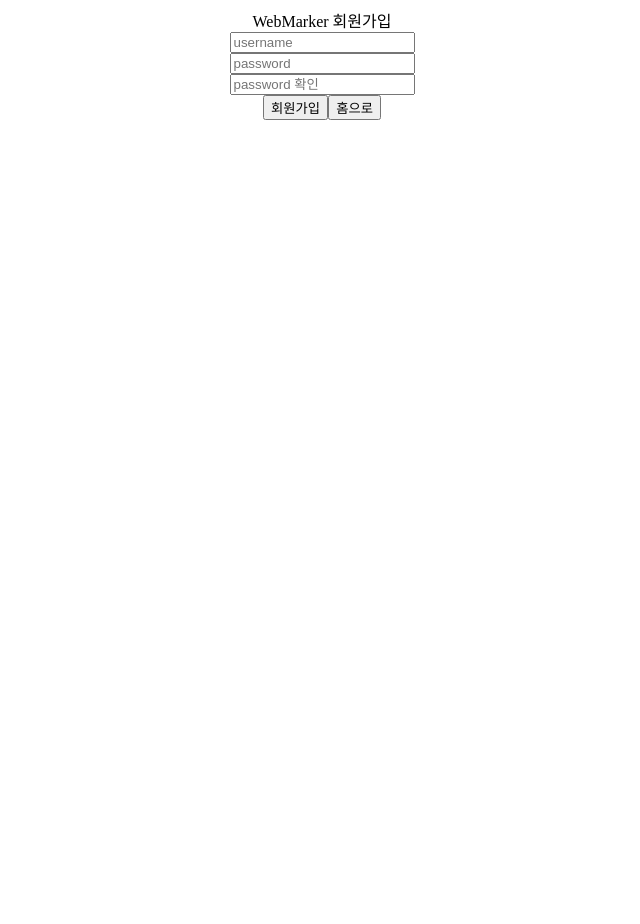
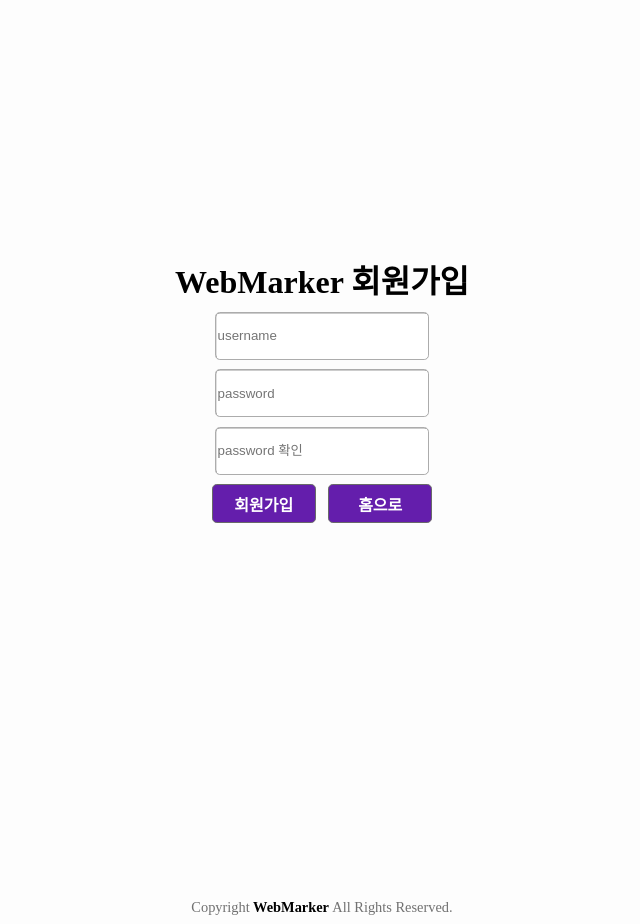
Before and after one commit to codestates/Webmarker, a React (Create React App) app in the folder client/: page /signup in a window 1280 px wide. Shown: the whole page, without its empty margins (318-958 px from the left). Before the commit the page ends 800 px from the top, so only its background shows below. Built offline with nearby package versions, Linux system fonts and the light colour scheme.

Commit message:
Feat: Add CSS design Part1

```diff
--- /dev/null
+++ b/client/src/App.css
@@ -0,0 +1,174 @@
+* {
+  box-sizing: border-box;
+  background-color: #fdfdfd;
+}
+
+/* @font-face {
+    font-family: 'SDSamliphopangche_Outline';
+    src: url('https://cdn.jsdelivr.net/gh/projectnoonnu/noonfonts-20-12@1.0/SDSamliphopangche_Outline.woff') format('woff');
+    font-weight: normal;
+    font-style: normal;
+} */
+
+/* 로그인 페이지 CSS */
+#login-page {
+  margin-top: 10.5rem;
+}
+
+#login-logo {
+  width: 18%;
+}
+
+.login-box {
+  width: 15%;
+  height: 2.4rem;
+  margin: 0.3rem 0.3rem;
+  border: 0.1rem solid #acacac;
+  background-color: white;
+  box-shadow: inset 0.01rem 0.01rem rgba(0, 0, 0, 0.8);
+  border-radius: 0.3rem;
+}
+
+.login-box:focus {
+  outline: 0.12rem solid #641eac;
+}
+
+#login-btn {
+  width: 15%;
+  height: 2.4rem;
+  margin: 0.3rem 0.3rem;
+  border: 0.1rem solid #696969;
+  background-color: #641eac;
+  color: white;
+  font-size: 1.2rem;
+  font-weight: bold;
+  border-radius: 0.3rem;
+  cursor: pointer;
+}
+
+.login-text-wrapper {
+  margin: 0.5rem 0.5rem;
+}
+
+.login-text {
+  text-decoration: none;
+  color: #717171;
+  font-size: 1rem;
+}
+
+.login-text:hover {
+  color: #641eac;
+  font-weight: 500;
+}
+
+a {
+  text-decoration: none;
+}
+
+a:visited {
+  color: #4c4c4c;
+  text-decoration: none;
+}
+
+#footer {
+  margin-top: 14rem;
+}
+
+#footer-title {
+  font-weight: bold;
+  font-size: 0.9rem;
+}
+
+.footer-text {
+  color: #717171;
+  font-size: 0.9rem;
+}
+
+/* 회원가입 페이지 CSS */
+#signup-wrapper {
+  margin-top: 16rem;
+}
+
+#signup-title {
+  font-size: 2rem;
+  font-weight: bold;
+  margin: 0.3rem 0.3rem;
+}
+
+.signup-box {
+  width: 17%;
+  height: 3rem;
+  margin: 0.3rem 0.3rem;
+  border: 0.1rem solid #acacac;
+  background-color: white;
+  box-shadow: inset 0.01rem 0.01rem rgba(0, 0, 0, 0.8);
+  border-radius: 0.3rem;
+}
+
+.signup-box:focus {
+  outline: 0.12rem solid #641eac;
+}
+
+.signup-btn {
+  width: 8.2%;
+  height: 2.4rem;
+  margin: 0.3rem 0.4rem 9.45rem 0.4rem;
+  border: 0.1rem solid #696969;
+  background-color: #641eac;
+  color: white;
+  font-size: 1rem;
+  font-weight: bold;
+  border-radius: 0.3rem;
+  cursor: pointer;
+}
+
+/* 회원정보 페이지 CSS */
+#userinfo-wrapper {
+  margin-top: 15rem;
+}
+
+#userinfo-title {
+  font-size: 2rem;
+  font-weight: bold;
+  margin: 0.3rem 0.3rem;
+}
+
+.userinfo-box {
+  width: 17%;
+  height: 3rem;
+  padding: 0.9rem;
+  margin: 0.3rem 0.3rem;
+  border: 0.1rem solid #acacac;
+  background-color: white;
+  box-shadow: inset 0.01rem 0.01rem rgba(0, 0, 0, 0.8);
+  border-radius: 0.3rem;
+  text-align: justify;
+}
+
+.userinfo-password-box {
+  width: 17%;
+  height: 3rem;
+  padding: 0.9rem;
+  margin: 0.3rem 0.3rem;
+  border: 0.1rem solid #acacac;
+  background-color: white;
+  box-shadow: inset 0.01rem 0.01rem rgba(0, 0, 0, 0.8);
+  border-radius: 0.3rem;
+}
+
+.userinfo-password-box:focus {
+  outline: 0.12rem solid #641eac;
+}
+
+.userifn-btn {
+  width: 8.2%;
+  height: 2.4rem;
+  margin: 0.3rem;
+  border: 0.1rem solid #696969;
+  background-color: #641eac;
+  color: white;
+  font-size: 1rem;
+  font-weight: bold;
+  border-radius: 0.3rem;
+  cursor: pointer;
+}
--- a/client/src/App.js
+++ b/client/src/App.js
@@ -4,6 +4,7 @@
 import SignUpPage from "./pages/SignUpPage";
 import MainPage from "./pages/MainPage";
 import UserInfoPage from "./pages/UserInfoPage";
+import "./App.css";
 
 function App() {
   return (
--- a/client/src/components/EditUser.js
+++ b/client/src/components/EditUser.js
@@ -8,6 +8,7 @@
     <form onSubmit={(e) => e.preventDefault()}>
       <div>
         <input
+          className="userinfo-password-box"
           type="password"
           placeholder="변경할 Password"
           onChange={handlePassword("newPassword")}
@@ -15,13 +16,16 @@
       </div>
       <div>
         <input
+          className="userinfo-password-box"
           type="password"
           placeholder="변경할 Password 확인"
           onChange={handlePassword("newPasswordCheck")}
         ></input>
       </div>
       <div>
-        <button onClick={handleChangePassowrd}>비밀번호변경</button>
+        <button className="userifn-btn" onClick={handleChangePassowrd}>
+          비밀번호변경
+        </button>
       </div>
     </form>
   );
--- /dev/null
+++ b/client/src/components/Footer.js
@@ -0,0 +1,11 @@
+import React, { useState } from "react";
+
+export default function Footer() {
+  return (
+    <center id="footer">
+      <span className="footer-text">Copyright</span>
+      <span id="footer-title"> WebMarker </span>
+      <span className="footer-text">All Rights Reserved.</span>
+    </center>
+  );
+}
--- a/client/src/components/Login.js
+++ b/client/src/components/Login.js
@@ -32,6 +32,7 @@
           <input
             type="email"
             placeholder="username"
+            className="login-box"
             onChange={() => handleInputValue("email")}
           ></input>
         </div>
@@ -39,18 +40,25 @@
           <input
             type="password"
             placeholder="password"
+            className="login-box"
             onChange={handleInputValue("password")}
           ></input>
         </div>
         <div>
-          <button onClick={handleLogin}>Login</button>
+          <button id="login-btn" onClick={handleLogin}>
+            로그인
+          </button>
         </div>
       </form>
       <div>
-        <Link to="/signup">
-          <div classNAme="login-text">아이디가 없으신가요?</div>
-        </Link>
-        <div classNAme="login-text">비밀번호를 잊어버리셨나요?</div>
+        <div className="login-text-wrapper">
+          <Link to="/signup">
+            <span className="login-text">아이디가 없으신가요?</span>
+          </Link>
+        </div>
+        <div className="login-text-wrapper">
+          <span className="login-text">비밀번호를 잊어버리셨나요?</span>
+        </div>
       </div>
     </center>
   );
--- a/client/src/pages/LoginPage.js
+++ b/client/src/pages/LoginPage.js
@@ -1,14 +1,21 @@
 import React from "react";
 import Login from "../components/Login";
+import Footer from "../components/Footer";
 
 function LoginPage() {
   return (
     <div>
-      <center>
-        <img src="https://media.discordapp.net/attachments/907157793704931361/907865666768490547/WebMarker_logo_proto_resize2.jpg" />{" "}
+      <center id="login-page">
+        <img
+          id="login-logo"
+          src="https://media.discordapp.net/attachments/907157959333785630/908518178777333800/WebMarker_logo_proto_resizePNG.png"
+        />{" "}
       </center>
       <div>
         <Login />
+      </div>
+      <div>
+        <Footer />
       </div>
     </div>
   );
--- a/client/src/pages/SignUpPage.js
+++ b/client/src/pages/SignUpPage.js
@@ -1,6 +1,7 @@
 import React, { useState } from "react";
 import axios from "axios";
 import { Link } from "react-router-dom";
+import Footer from "../components/Footer";
 
 axios.defaults.withCredentials = true;
 
@@ -52,11 +53,12 @@
   //회원가입 서버에 요청하는 함수
 
   return (
-    <center>
-      <div>WebMarker 회원가입</div>
+    <center id="signup-wrapper">
+      <div id="signup-title">WebMarker 회원가입</div>
       <form onSubmit={(e) => e.preventDefault()}>
         <div>
           <input
+            className="signup-box"
             type="email"
             placeholder="username"
             onChange={handleSignUpValue("email")}
@@ -64,6 +66,7 @@
         </div>
         <div>
           <input
+            className="signup-box"
             type="password"
             placeholder="password"
             onChange={handleSignUpValue("password")}
@@ -71,19 +74,23 @@
         </div>
         <div>
           <input
+            className="signup-box"
             type="password"
             placeholder="password 확인"
             onChange={handleSignUpValue("passwordCheck")}
           ></input>
           {renderFeedbackMessage()}
         </div>
-        <div>
-          <button onClick={handleSignUp}>회원가입</button>
+        <div id="signup-btn-wrapper">
+          <button className="signup-btn" onClick={handleSignUp}>
+            회원가입
+          </button>
           <Link to="/">
-            <button onClick={handleSignUp}>홈으로</button>
+            <button className="signup-btn">홈으로</button>
           </Link>
         </div>
       </form>
+      <Footer />
     </center>
   );
 }
--- a/client/src/pages/UserInfoPage.js
+++ b/client/src/pages/UserInfoPage.js
@@ -38,17 +38,22 @@
   //비밀번호 변경 요청하는 함수
 
   return (
+    <div id="userinfo-wrapper">
       <center>
-      <div>WebMarker 회원정보</div>
+        <div id="userinfo-title">WebMarker 회원정보</div>
         <form onSubmit={(e) => e.preventDefault()}>
+          <div className="userinfo-box">webmarker@gmail.com</div>
           <div>
-          <span>email 정보 표기</span>
+            <input
+              className="userinfo-password-box"
+              type="password"
+              placeholder="현재 password"
+            ></input>
           </div>
           <div>
-          <input type="password" placeholder="현재 password"></input>
-        </div>
-        <div>
-          <button onClick={checkPassword}>비밀번호확인</button>
+            <button className="userifn-btn" onClick={checkPassword}>
+              비밀번호확인
+            </button>
           </div>
         </form>
         {errorCheck ? (
@@ -62,6 +67,7 @@
 
         {errorCheck ? <div>{errorMessage}</div> : ""}
       </center>
+    </div>
   );
 }
 
```
Lines whose indentation alone changed are shown as unchanged.
